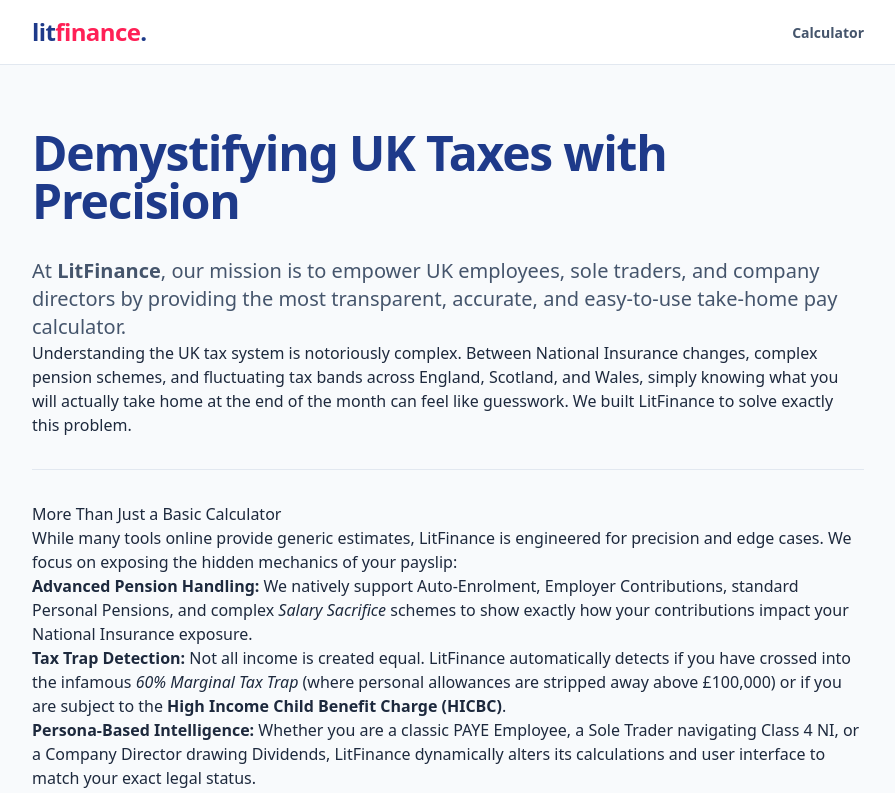
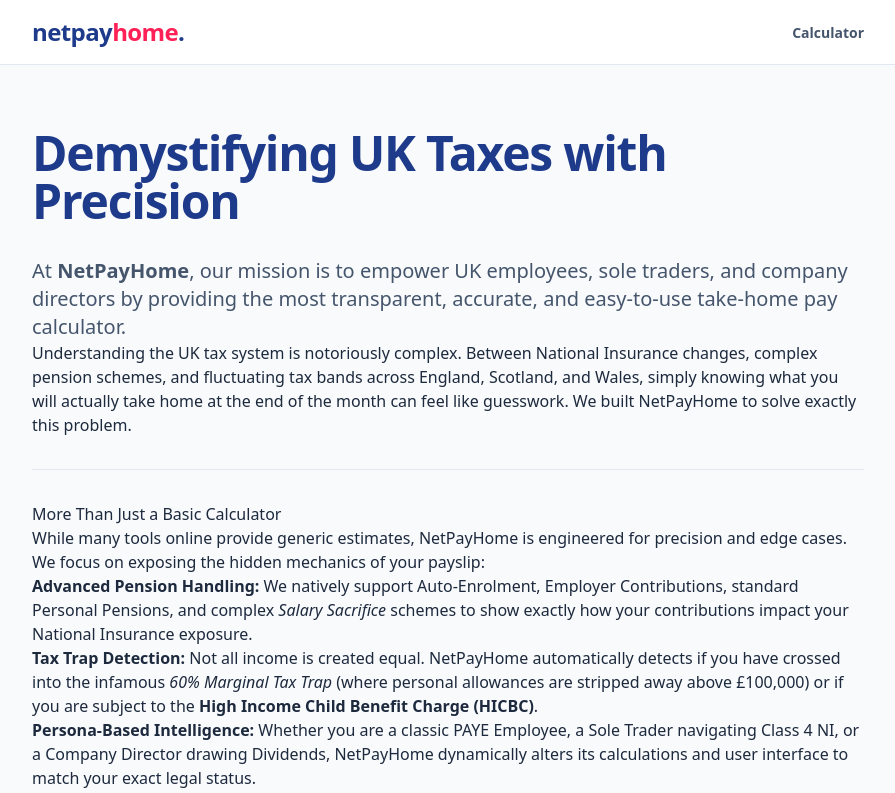
Before and after one commit to dsrashmika-prog/uktaxcal, a Next.js app: page /about in a window 1280 px wide. Shown: the top 793 px of the page, without its empty margins (192-1087 px from the left). Built offline with nearby package versions, Linux system fonts and the light colour scheme.

Commit message:
chore: rebrand application to NetPayHome

```diff
--- a/src/app/about/page.tsx
+++ b/src/app/about/page.tsx
@@ -2,13 +2,13 @@ import { Metadata } from 'next';
 import Link from 'next/link';
 
 export const metadata: Metadata = {
-    title: 'About | LitFinance - UK Salary & Tax Calculator 2025/2026',
-    description: 'Learn about LitFinance, the most accurate UK salary calculator. Discover how we help you navigate tax traps, calculate take-home pay, and understand salary sacrifice.',
+    title: 'About | NetPayHome - UK Salary & Tax Calculator 2025/2026',
+    description: 'Learn about NetPayHome, the most accurate UK salary calculator. Discover how we help you navigate tax traps, calculate take-home pay, and understand salary sacrifice.',
     openGraph: {
-        title: 'About | LitFinance - UK Salary Calculator',
-        description: 'Understand your true take-home pay with LitFinance. We automatically detect 60% tax traps, child benefit clawbacks, and calculate complex pension rules.',
+        title: 'About | NetPayHome - UK Salary Calculator',
+        description: 'Understand your true take-home pay with NetPayHome. We automatically detect 60% tax traps, child benefit clawbacks, and calculate complex pension rules.',
         url: 'https://uktaxcal.vercel.app/about',
-        siteName: 'LitFinance',
+        siteName: 'NetPayHome',
         type: 'website',
     },
 };
@@ -21,8 +21,8 @@ export default function AboutPage() {
                 <div className="max-w-4xl mx-auto px-4 sm:px-6 lg:px-8 h-16 flex items-center justify-between">
                     <Link href="/" className="flex items-center gap-2 hover:opacity-90 transition-opacity">
                         <h1 className="text-2xl font-extrabold tracking-tight">
-                            <span className="text-[#1e3a8a]">lit</span>
-                            <span className="text-rose-500">finance</span>
+                            <span className="text-[#1e3a8a]">netpay</span>
+                            <span className="text-rose-500">home</span>
                             <span className="text-[#1e3a8a]">.</span>
                         </h1>
                     </Link>
@@ -46,18 +46,18 @@ export default function AboutPage() {
                     </h1>
 
                     <p className="lead text-xl text-slate-600 font-medium">
-                        At <strong>LitFinance</strong>, our mission is to empower UK employees, sole traders, and company directors by providing the most transparent, accurate, and easy-to-use take-home pay calculator.
+                        At <strong>NetPayHome</strong>, our mission is to empower UK employees, sole traders, and company directors by providing the most transparent, accurate, and easy-to-use take-home pay calculator.
                     </p>
 
                     <p>
-                        Understanding the UK tax system is notoriously complex. Between National Insurance changes, complex pension schemes, and fluctuating tax bands across England, Scotland, and Wales, simply knowing what you will actually take home at the end of the month can feel like guesswork. We built LitFinance to solve exactly this problem.
+                        Understanding the UK tax system is notoriously complex. Between National Insurance changes, complex pension schemes, and fluctuating tax bands across England, Scotland, and Wales, simply knowing what you will actually take home at the end of the month can feel like guesswork. We built NetPayHome to solve exactly this problem.
                     </p>
 
                     <hr className="my-8 border-slate-200" />
 
                     <h2>More Than Just a Basic Calculator</h2>
                     <p>
-                        While many tools online provide generic estimates, LitFinance is engineered for precision and edge cases. We focus on exposing the hidden mechanics of your payslip:
+                        While many tools online provide generic estimates, NetPayHome is engineered for precision and edge cases. We focus on exposing the hidden mechanics of your payslip:
                     </p>
 
                     <ul>
@@ -65,10 +65,10 @@ export default function AboutPage() {
                             <strong>Advanced Pension Handling:</strong> We natively support Auto-Enrolment, Employer Contributions, standard Personal Pensions, and complex <em>Salary Sacrifice</em> schemes to show exactly how your contributions impact your National Insurance exposure.
                         </li>
                         <li>
-                            <strong>Tax Trap Detection:</strong> Not all income is created equal. LitFinance automatically detects if you have crossed into the infamous <em>60% Marginal Tax Trap</em> (where personal allowances are stripped away above £100,000) or if you are subject to the <strong>High Income Child Benefit Charge (HICBC)</strong>.
+                            <strong>Tax Trap Detection:</strong> Not all income is created equal. NetPayHome automatically detects if you have crossed into the infamous <em>60% Marginal Tax Trap</em> (where personal allowances are stripped away above £100,000) or if you are subject to the <strong>High Income Child Benefit Charge (HICBC)</strong>.
                         </li>
                         <li>
-                            <strong>Persona-Based Intelligence:</strong> Whether you are a classic PAYE Employee, a Sole Trader navigating Class 4 NI, or a Company Director drawing Dividends, LitFinance dynamically alters its calculations and user interface to match your exact legal status.
+                            <strong>Persona-Based Intelligence:</strong> Whether you are a classic PAYE Employee, a Sole Trader navigating Class 4 NI, or a Company Director drawing Dividends, NetPayHome dynamically alters its calculations and user interface to match your exact legal status.
                         </li>
                         <li>
                             <strong>Regional Accuracy:</strong> We fully support the specialized Scottish Tax Bands as well as the unique `C` prefix Welsh Rates of Income Tax (WRIT).
@@ -102,7 +102,7 @@ export default function AboutPage() {
             <footer className="bg-slate-900 border-t border-slate-800 py-12 mt-16">
                 <div className="max-w-4xl mx-auto px-4 sm:px-6 lg:px-8 flex flex-col items-center">
                     <p className="mt-8 text-center text-sm leading-5 text-slate-400">
-                        &copy; {new Date().getFullYear()} LitFinance. All rights reserved.
+                        &copy; {new Date().getFullYear()} NetPayHome. All rights reserved.
                     </p>
                 </div>
             </footer>
--- a/src/app/layout.tsx
+++ b/src/app/layout.tsx
@@ -13,7 +13,7 @@ const geistMono = Geist_Mono({
 });
 
 export const metadata: Metadata = {
-  title: "LitFinance - UK Salary & Tax Calculator 2025/2026",
+  title: "NetPayHome - UK Salary & Tax Calculator 2025/2026",
   description: "The most accurate UK take-home pay calculator. Instantly calculate Income Tax, National Insurance, Student Loans, and detect hidden 60% Tax Traps & Child Benefit clawbacks.",
   keywords: ["UK salary calculator", "take home pay", "tax traps", "60% tax trap", "salary sacrifice pension", "HICBC", "UK tax calculator 2024", "UK tax calculator 2025"],
   metadataBase: new URL("https://uktaxcal.vercel.app"),
@@ -21,17 +21,17 @@ export const metadata: Metadata = {
     canonical: "/",
   },
   openGraph: {
-    title: "LitFinance - UK Salary & Tax Calculator 2025/2026",
+    title: "NetPayHome - UK Salary & Tax Calculator 2025/2026",
     description: "Find out your true take-home pay. We automatically detect 60% tax traps, child benefit clawbacks, and calculate complex pension rules.",
     url: "https://uktaxcal.vercel.app",
-    siteName: "LitFinance",
+    siteName: "NetPayHome",
     locale: "en_GB",
     type: "website",
   },
   twitter: {
     card: "summary_large_image",
-    title: "LitFinance - UK Salary Calculator",
-    description: "Find out your true take-home pay with LitFinance.",
+    title: "NetPayHome - UK Salary Calculator",
+    description: "Find out your true take-home pay with NetPayHome.",
   },
 };
 
--- a/src/app/page.tsx
+++ b/src/app/page.tsx
@@ -111,8 +111,8 @@ export default function Home() {
         <div className="max-w-7xl mx-auto py-4 px-4 sm:px-6 lg:px-8">
           <div className="text-center">
             <h1 className="text-4xl font-extrabold tracking-tighter flex justify-center items-baseline">
-              <span className="text-[#1e3a8a] tracking-tight">lit</span>
-              <span className="text-[#c02636] tracking-tight text-transparent bg-clip-text bg-gradient-to-r from-[#c02636] to-[#e11d48]">finance</span>
+              <span className="text-[#1e3a8a] tracking-tight">netpay</span>
+              <span className="text-[#c02636] tracking-tight text-transparent bg-clip-text bg-gradient-to-r from-[#c02636] to-[#e11d48]">home</span>
               <span className="text-[#1e3a8a] text-4xl ml-0.5">.</span>
             </h1>
             <p className="mt-2 text-lg text-slate-600">
@@ -656,11 +656,11 @@ export default function Home() {
       <footer className="bg-slate-900 border-t border-slate-800 py-12 mt-auto">
         <div className="max-w-7xl mx-auto px-4 sm:px-6 lg:px-8 flex flex-col md:flex-row items-center justify-between">
           <div className="text-white font-bold text-xl mb-4 md:mb-0">
-            <span className="text-[#1e3a8a]">lit</span><span className="text-rose-500">finance</span><span className="text-[#1e3a8a]">.</span>
+            <span className="text-[#1e3a8a]">netpay</span><span className="text-rose-500">home</span><span className="text-[#1e3a8a]">.</span>
           </div>
           <div className="flex space-x-6">
             <Link href="/about" className="text-slate-400 hover:text-white transition-colors text-sm font-medium">
-              About LitFinance
+              About NetPayHome
             </Link>
             <Link href="/privacy" className="text-slate-400 hover:text-white transition-colors text-sm font-medium">
               Privacy Policy
@@ -668,7 +668,7 @@ export default function Home() {
           </div>
         </div>
         <div className="max-w-7xl mx-auto px-4 sm:px-6 lg:px-8 mt-8 text-center md:text-left text-xs text-slate-500">
-          &copy; {new Date().getFullYear()} LitFinance. Designed for accurate UK 2024/2025 & 2025/2026 Salary calculations.
+          &copy; {new Date().getFullYear()} NetPayHome. Designed for accurate UK 2024/2025 & 2025/2026 Salary calculations.
         </div>
       </footer>
     </div>
--- a/src/app/privacy/page.tsx
+++ b/src/app/privacy/page.tsx
@@ -2,8 +2,8 @@ import { Metadata } from 'next';
 import Link from 'next/link';
 
 export const metadata: Metadata = {
-    title: 'Privacy Policy & Disclaimer | LitFinance',
-    description: 'Privacy policy and legal disclaimers for LitFinance UK Salary Calculator. Please read our terms regarding data usage and financial information.',
+    title: 'Privacy Policy & Disclaimer | NetPayHome',
+    description: 'Privacy policy and legal disclaimers for NetPayHome UK Salary Calculator. Please read our terms regarding data usage and financial information.',
     alternates: {
         canonical: 'https://uktaxcal.vercel.app/privacy',
     },
@@ -17,8 +17,8 @@ export default function PrivacyPage() {
                 <div className="max-w-4xl mx-auto px-4 sm:px-6 lg:px-8 h-16 flex items-center justify-between">
                     <Link href="/" className="flex items-center gap-2 hover:opacity-90 transition-opacity">
                         <h1 className="text-2xl font-extrabold tracking-tight">
-                            <span className="text-[#1e3a8a]">lit</span>
-                            <span className="text-[#c02636]">finance</span>
+                            <span className="text-[#1e3a8a]">netpay</span>
+                            <span className="text-[#c02636]">home</span>
                             <span className="text-[#1e3a8a]">.</span>
                         </h1>
                     </Link>
@@ -53,7 +53,7 @@ export default function PrivacyPage() {
                             <span className="text-2xl">⚠️</span> Important Legal Disclaimer
                         </h2>
                         <p className="text-amber-900 m-0 text-base font-medium leading-relaxed">
-                            <strong>LitFinance is for informational and educational purposes only.</strong> The calculations, estimates, and tax information provided by this website do <strong>not</strong> constitute professional financial, tax, or legal advice.
+                            <strong>NetPayHome is for informational and educational purposes only.</strong> The calculations, estimates, and tax information provided by this website do <strong>not</strong> constitute professional financial, tax, or legal advice.
                             <br /><br />
                             While we strive for mathematically rigorous accuracy based on standard HMRC tax bands for the 2024/25 and 2025/26 tax years (including Scottish & Welsh variations), individual tax circumstances are highly complex. Variables such as underpaid tax from previous years, specific benefit-in-kind arrangements, changing legislation, or unique employment statuses can significantly alter your real-world take-home pay.
                             <br /><br />
@@ -66,14 +66,14 @@ export default function PrivacyPage() {
                     <h2>Privacy Policy</h2>
 
                     <p>
-                        At LitFinance, we believe your financial data is exactly that—yours. This Privacy Policy explains our approach to data collection and how we protect your privacy when you use our UK Salary Calculator.
+                        At NetPayHome, we believe your financial data is exactly that—yours. This Privacy Policy explains our approach to data collection and how we protect your privacy when you use our UK Salary Calculator.
                     </p>
 
                     <h3>1. Data Collection & Usage</h3>
                     <p>
                         <strong>We do not collect, store, or transmit your financial data.</strong>
                         <br />
-                        All calculations performed on LitFinance occur entirely locally within your internet browser on your personal device (client-side processing). When you input your salary, age, pension information, or tax code, that information is temporarily held in your browser's memory to perform the requested calculation. Once you close the tab or refresh the page, that session data is permanently erased.
+                        All calculations performed on NetPayHome occur entirely locally within your internet browser on your personal device (client-side processing). When you input your salary, age, pension information, or tax code, that information is temporarily held in your browser's memory to perform the requested calculation. Once you close the tab or refresh the page, that session data is permanently erased.
                     </p>
                     <p>
                         We do not run databases that store user inputs. We do not have user accounts or login systems that track your history.
@@ -81,7 +81,7 @@ export default function PrivacyPage() {
 
                     <h3>2. Cookies and Tracking</h3>
                     <p>
-                        LitFinance is designed to be as lightweight and privacy-respecting as possible. We do not use invasive tracking cookies or third-party advertising trackers that follow you across the internet.
+                        NetPayHome is designed to be as lightweight and privacy-respecting as possible. We do not use invasive tracking cookies or third-party advertising trackers that follow you across the internet.
                     </p>
                     <p>
                         If we implement analytics in the future (such as Vercel Web Analytics), it will be strictly for aggregate, anonymized performance monitoring (e.g., counting total page views or identifying slow-loading components) and will never be tied back to your specific financial inputs or personal identity.
@@ -109,7 +109,7 @@ export default function PrivacyPage() {
             <footer className="bg-slate-900 border-t border-slate-800 py-12 mt-16">
                 <div className="max-w-4xl mx-auto px-4 sm:px-6 lg:px-8 flex flex-col items-center">
                     <p className="mt-8 text-center text-sm leading-5 text-slate-400">
-                        &copy; {new Date().getFullYear()} LitFinance. Designed for accurate UK 2024/2025 & 2025/2026 Salary calculations.
+                        &copy; {new Date().getFullYear()} NetPayHome. Designed for accurate UK 2024/2025 & 2025/2026 Salary calculations.
                     </p>
                 </div>
             </footer>
```
